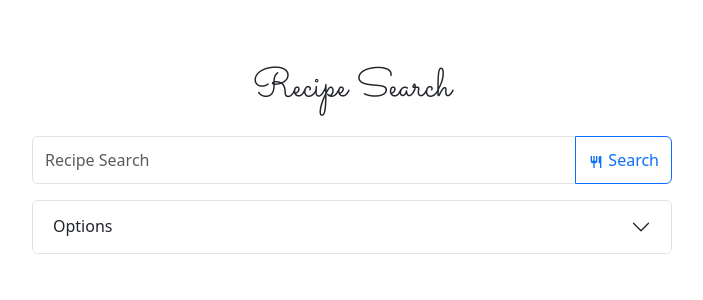
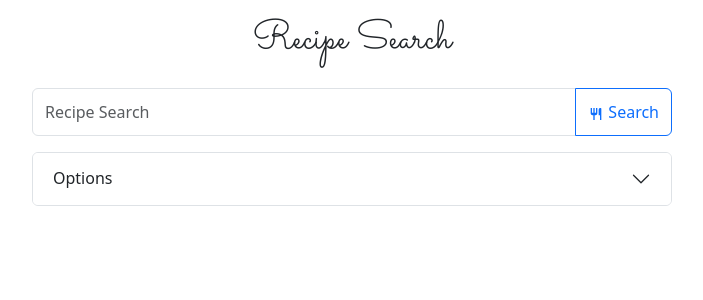
Before and after one commit to cquelle3/recipe-app, a React (Create React App) app: page / in a window 1280 px wide. Shown: the top 300 px of the page, without its empty margins (288-991 px from the left). Built offline with nearby package versions, Linux system fonts and the light colour scheme.

Commit message:
Added scrolling header to app

```diff
--- a/src/App.css
+++ b/src/App.css
@@ -7,6 +7,14 @@
   100% {
     opacity: 1;
   }
+}
+
+.title-container{
+  display: flex;
+  width: 100%;
+  justify-content: center;
+  align-items: center;
+  padding-top: 1rem;
 }
 
 .app-title{
@@ -19,13 +27,22 @@
 }
 
 .search-bar-container{
-  padding-top: 4rem;
+  position: sticky;
+  position: -webkit-sticky;
+  z-index: 2;
+  top: 0rem;
+  background-color: white;
+
   width: 100%;
   height: auto;
   display: flex;
   flex-direction: column;
   justify-content: center;
   align-items: center;
+}
+
+.search-bar-container.active{
+  box-shadow: 0 0.2rem 0.25rem 0 rgba(0, 0, 0, 0.089);
 }
 
 .search-bar{
--- a/src/App.js
+++ b/src/App.js
@@ -1,7 +1,7 @@
 import './App.css';
 import Button from 'react-bootstrap/Button';
 import Card from 'react-bootstrap/Card';
-import { useState } from 'react';
+import { useEffect, useState } from 'react';
 import { Accordion, Alert, Form, InputGroup } from 'react-bootstrap';
 import { BiChevronDown, BiRestaurant, BiFoodMenu } from "react-icons/bi";
 
@@ -199,10 +199,23 @@ function RecipeSearch() {
     setMaxFat(parseFloat(e.target.value));
   }
 
+  //used to check if we scroll past the title
+  //triggers box shadow for header is css
+  useEffect(() => {
+    const header = document.getElementById('header');
+    const intercept = document.getElementById('title');
+    const observer = new IntersectionObserver(([entry]) => {
+      header.classList.toggle('active', !entry.isIntersecting);
+    });
+    observer.observe(intercept);
+  });
+
   return (
       <>
-        <div className='search-bar-container'>
+        <div className='title-container' id='title'>
           <h1 className='app-title'>Recipe Search</h1>
+        </div>
+        <div className='search-bar-container' id='header'>
           <div className='search-bar'>
             <InputGroup className='search'>
               <Form.Control placeholder='Recipe Search' aria-label='Recipe Search' onChange={onSearchChange} onKeyUp={(key) => searchKeyPress(key)}/>
```
